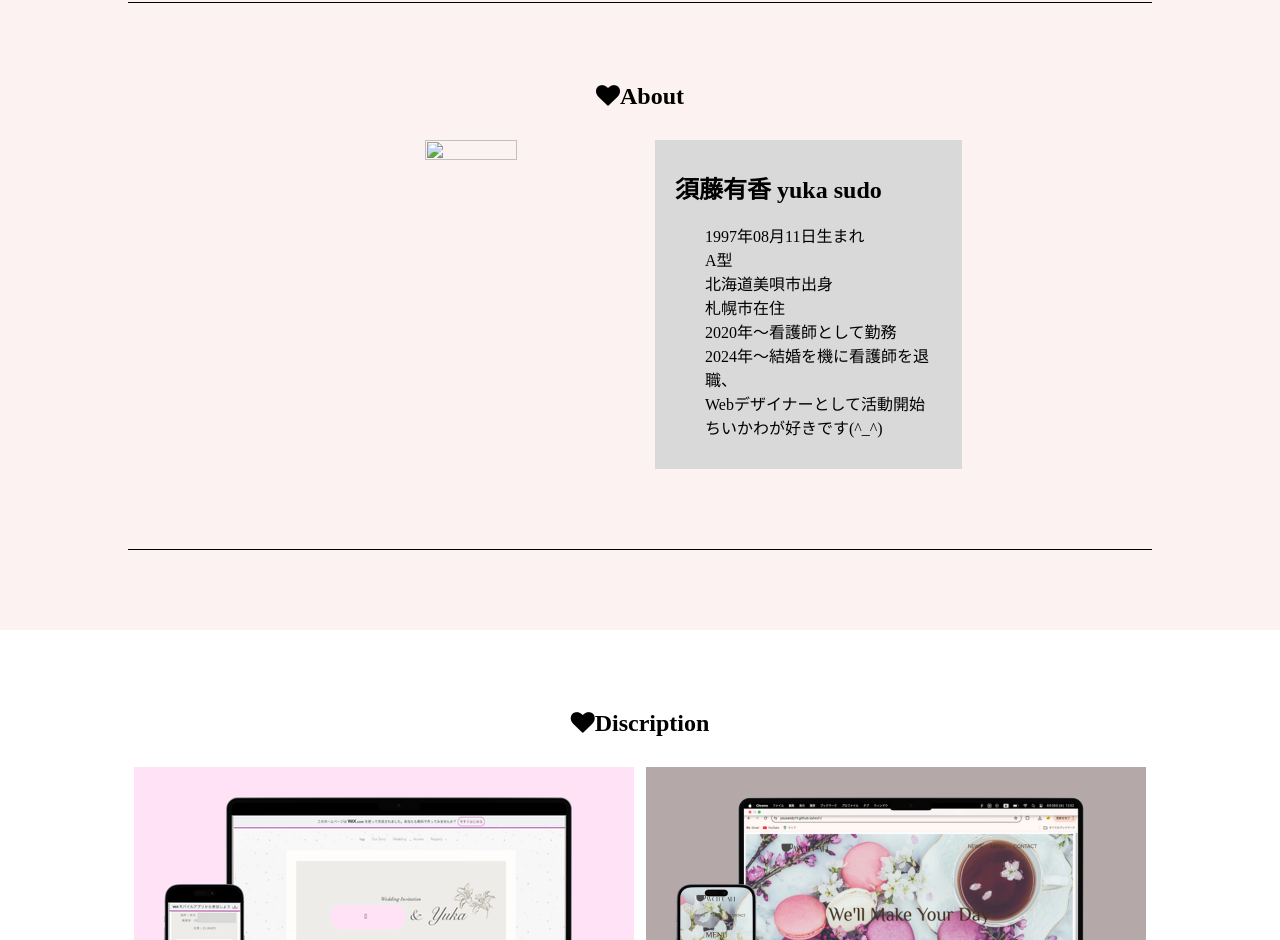
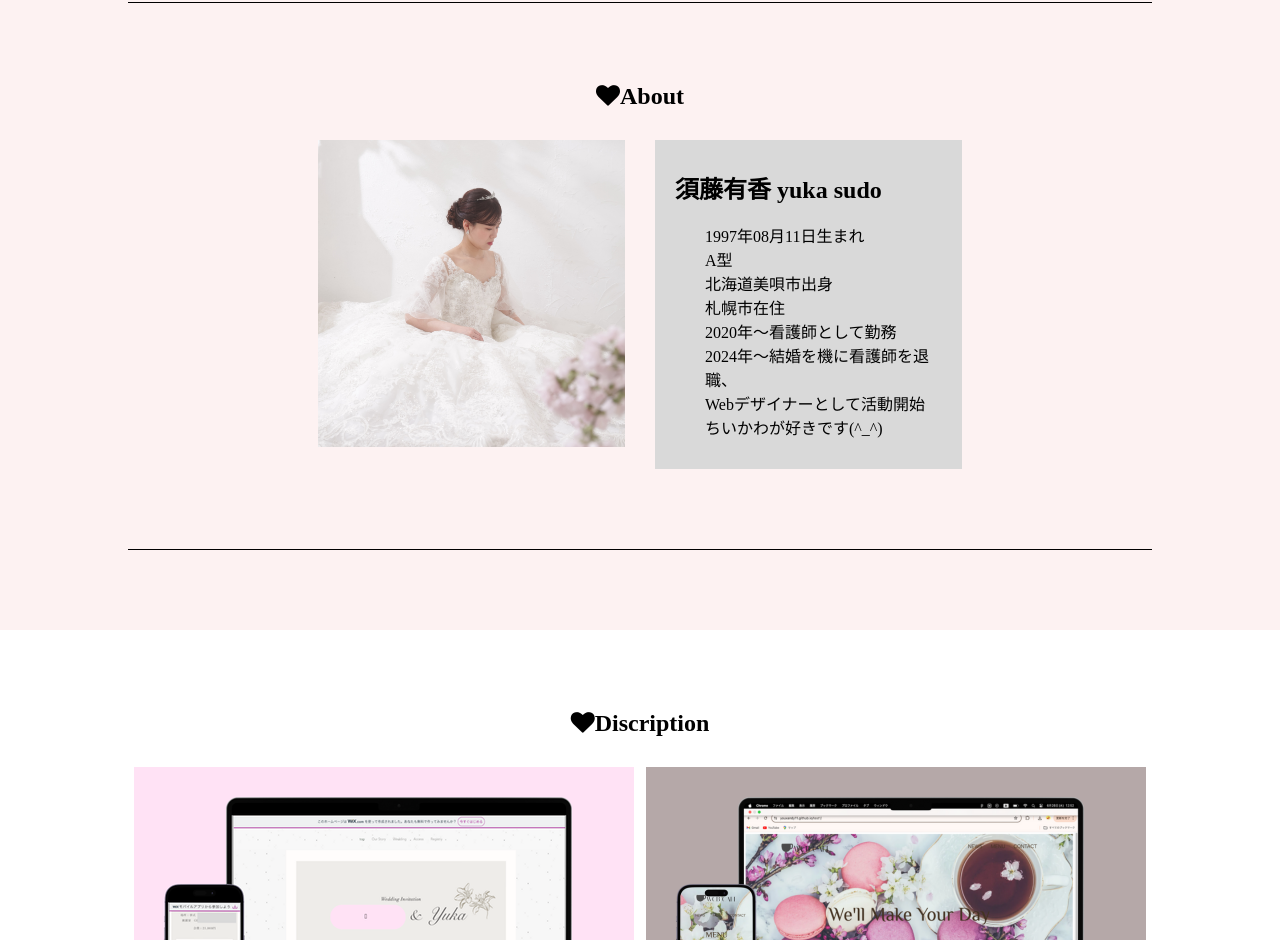
Before and after one commit to youxandy11/portfolio, a plain HTML site: page index.html in a window 1280 px wide. Shown: the part 996-1936 px from the top of the page. Drawn offline with Linux system fonts and the light colour scheme; some packages are replaced by stand-ins of ours; a web font is replaced by a local one.

Commit message:
Update index.html

```diff
--- a/index.html
+++ b/index.html
@@ -38,7 +38,7 @@
     <div class="box">
             <h2 class="title"><i class="fa fa-heart" aria-hidden="true"></i>About</h2>
             <div class="about-me">
-            <img class="me" src="img/yuka.JPG">
+            <img class="me" src="./yuka.JPG">
             <div class="profile">
                 <h2>須藤有香 yuka sudo</h2>
                 <br>
```
